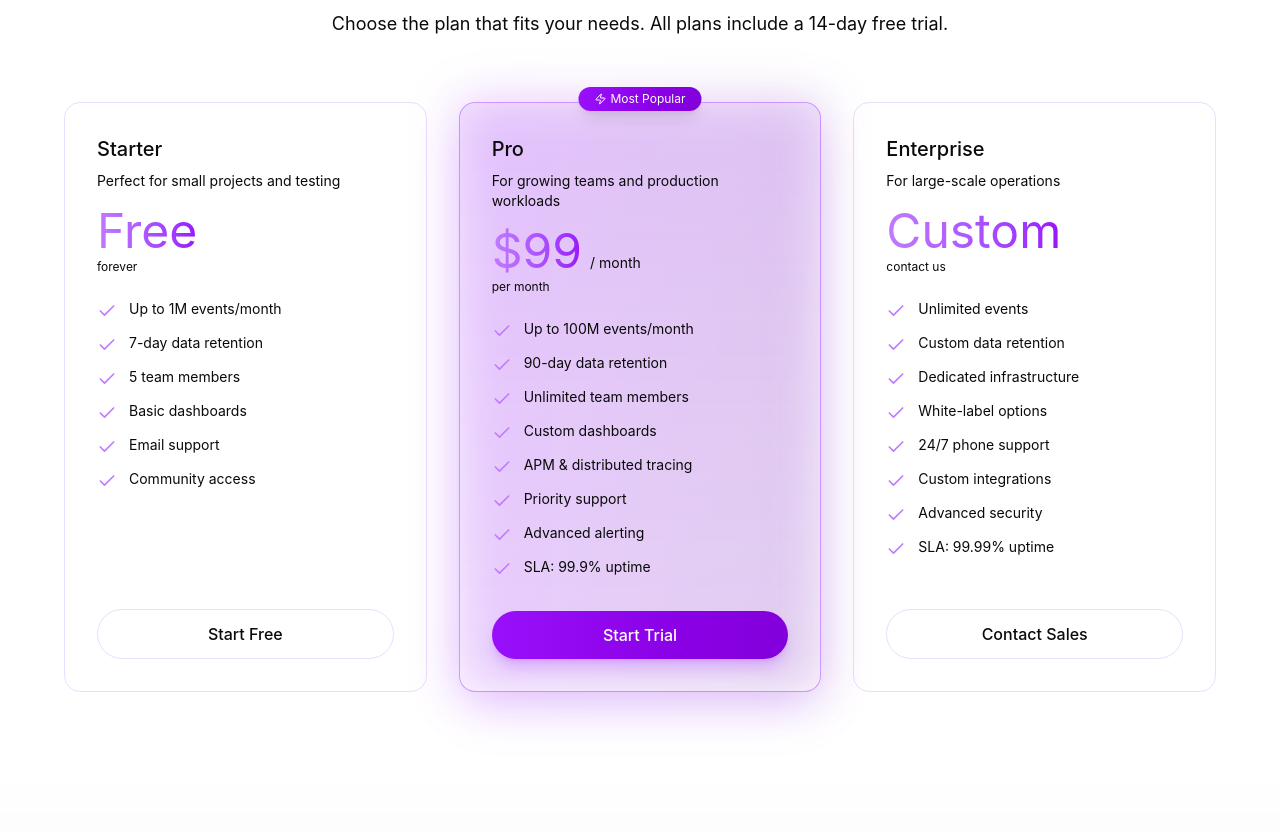
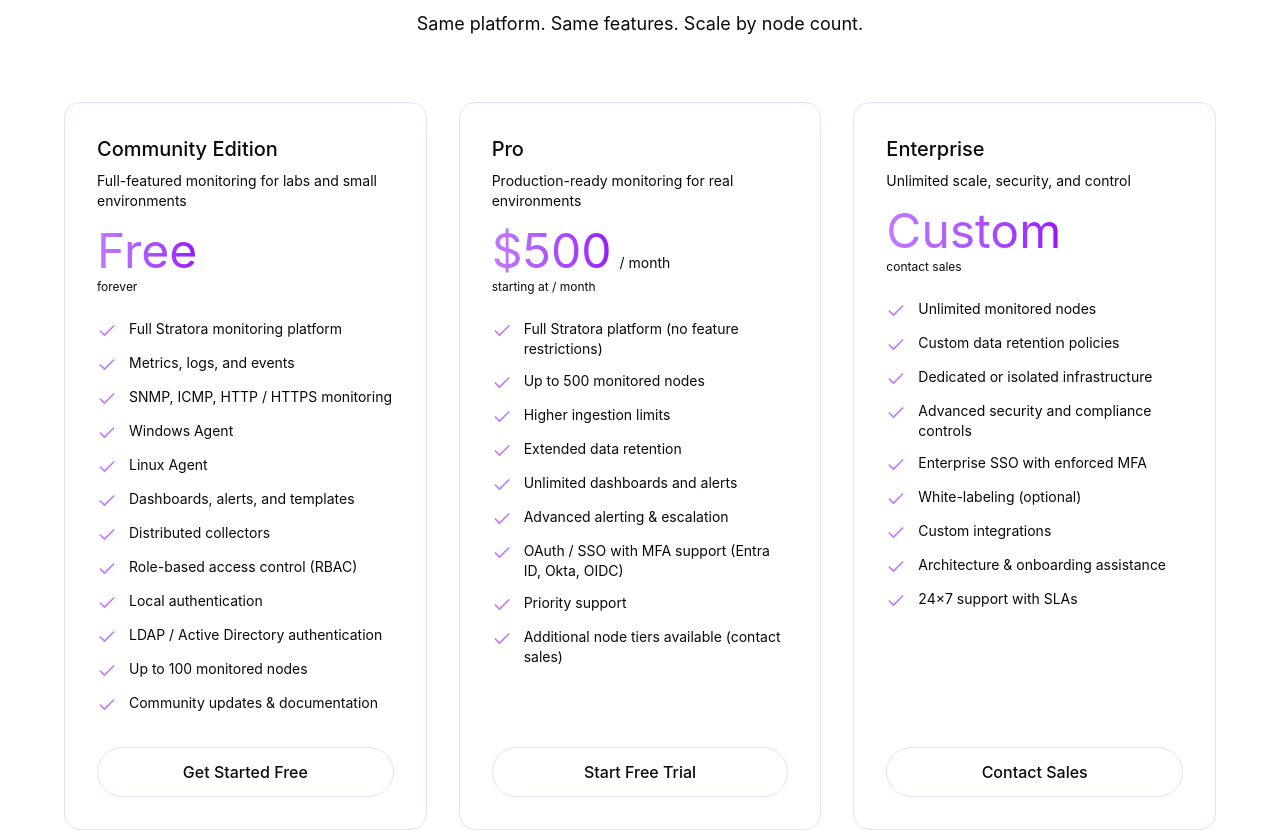
Before and after one commit to DJzmoot/stratora.io, a React (Vite) app: page / in a window 1280 px wide. Shown: the part 2282-3113 px from the top of the page. Built offline with nearby package versions, Linux system fonts and the light colour scheme.

Commit message:
Update pricing.tsx

```diff
--- a/src/app/components/pricing.tsx
+++ b/src/app/components/pricing.tsx
@@ -4,53 +4,61 @@
 export function Pricing() {
   const plans = [
     {
-      name: "Starter",
+      name: "Community Edition",
       price: "Free",
       period: "forever",
-      description: "Perfect for small projects and testing",
+      description: "Full-featured monitoring for labs and small environments",
       features: [
-        "Up to 1M events/month",
-        "7-day data retention",
-        "5 team members",
-        "Basic dashboards",
-        "Email support",
-        "Community access",
+        "Full Stratora monitoring platform",
+        "Metrics, logs, and events",
+        "SNMP, ICMP, HTTP / HTTPS monitoring",
+        "Windows Agent",
+        "Linux Agent",
+        "Dashboards, alerts, and templates",
+        "Distributed collectors",
+        "Role-based access control (RBAC)",
+        "Local authentication",
+        "LDAP / Active Directory authentication",
+        "Up to 100 monitored nodes",
+        "Community updates & documentation",
       ],
-      cta: "Start Free",
+      cta: "Get Started Free",
       highlighted: false,
     },
     {
       name: "Pro",
-      price: "$99",
-      period: "per month",
-      description: "For growing teams and production workloads",
+      price: "$500",
+      period: "starting at / month",
+      description: "Production-ready monitoring for real environments",
       features: [
-        "Up to 100M events/month",
-        "90-day data retention",
-        "Unlimited team members",
-        "Custom dashboards",
-        "APM & distributed tracing",
+        "Full Stratora platform (no feature restrictions)",
+        "Up to 500 monitored nodes",
+        "Higher ingestion limits",
+        "Extended data retention",
+        "Unlimited dashboards and alerts",
+        "Advanced alerting & escalation",
+        "OAuth / SSO with MFA support (Entra ID, Okta, OIDC)",
         "Priority support",
-        "Advanced alerting",
-        "SLA: 99.9% uptime",
+        "Additional node tiers available (contact sales)",
       ],
-      cta: "Start Trial",
-      highlighted: true,
+      cta: "Start Free Trial",
+      highlighted: false,
     },
     {
       name: "Enterprise",
       price: "Custom",
-      period: "contact us",
-      description: "For large-scale operations",
+      period: "contact sales",
+      description: "Unlimited scale, security, and control",
       features: [
-        "Unlimited events",
-        "Custom data retention",
-        "Dedicated infrastructure",
-        "White-label options",
-        "24/7 phone support",
+        "Unlimited monitored nodes",
+        "Custom data retention policies",
+        "Dedicated or isolated infrastructure",
+        "Advanced security and compliance controls",
+        "Enterprise SSO with enforced MFA",
+        "White-labeling (optional)",
         "Custom integrations",
-        "Advanced security",
-        "SLA: 99.99% uptime",
+        "Architecture & onboarding assistance",
+        "24×7 support with SLAs",
       ],
       cta: "Contact Sales",
       highlighted: false,
@@ -72,7 +80,7 @@
             Simple, Transparent Pricing
           </h2>
           <p className="text-lg text-muted-foreground max-w-2xl mx-auto">
-            Choose the plan that fits your needs. All plans include a 14-day free trial.
+            Same platform. Same features. Scale by node count.
           </p>
         </motion.div>
 
@@ -105,7 +113,17 @@
   highlighted: boolean;
 }
 
-function PricingCard({ name, price, period, description, features, cta, highlighted }: PricingCardProps) {
+function PricingCard({
+  name,
+  price,
+  period,
+  description,
+  features,
+  cta,
+  highlighted,
+}: PricingCardProps) {
+  const isMonthly = price !== "Custom" && price !== "Free";
+
   return (
     <div
       className={`relative rounded-2xl border p-8 transition-all h-full flex flex-col ${
@@ -141,7 +159,7 @@
           <span className="text-4xl md:text-5xl bg-gradient-to-r from-purple-400 to-purple-600 bg-clip-text text-transparent">
             {price}
           </span>
-          {price !== "Custom" && price !== "Free" && (
+          {isMonthly && (
             <span className="text-muted-foreground text-sm">/ month</span>
           )}
         </div>
```
